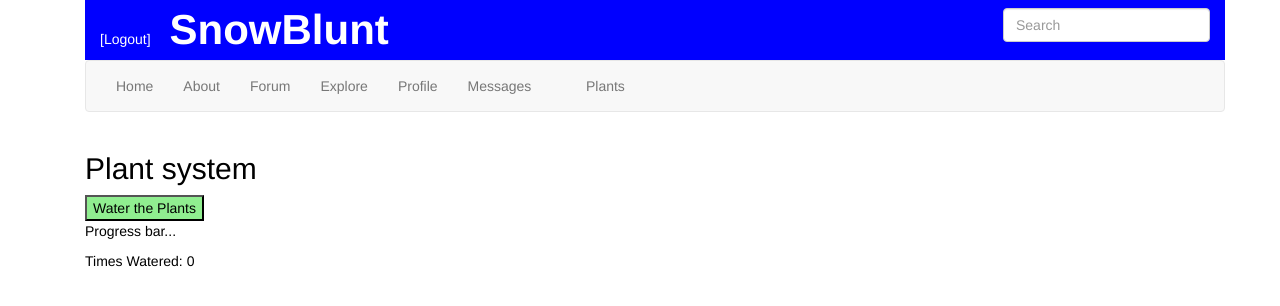
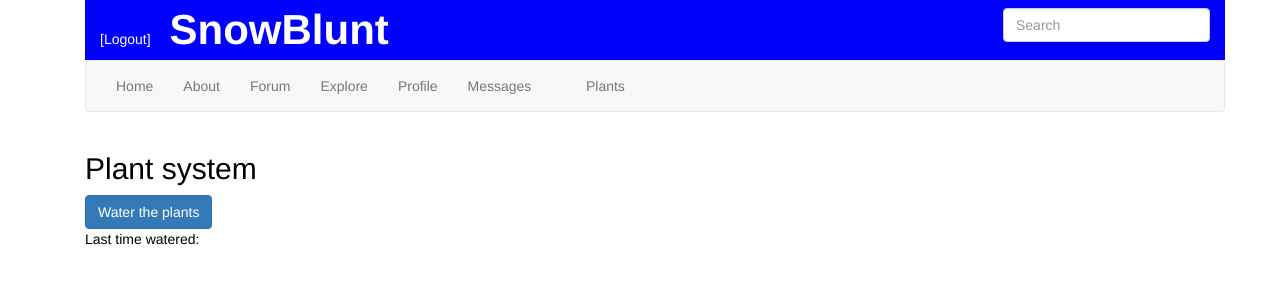
Before and after one commit to robertsvensk/webb_app_flask, a Flask app: page /plants in a window 1280 px wide. Shown: the top 306 px of the page. Run offline with Flask 2, Linux system fonts and the light colour scheme; the visitor is signed in with stand-in values (Sample User, id 1); data comes from the database, SQL or seed files in the repository; data that the repository does not hold is empty; parts of the project's set-up code (start-up, migrations or seed data) failed here and were passed over; some libraries are stand-ins or nearby versions.

Commit message:
playing with plants task

```diff
--- a/app/templates/plants.html
+++ b/app/templates/plants.html
@@ -1,35 +1,8 @@
-<!DOCTYPE html>
-<html lang="en" dir="ltr">
-    <head>
-        <meta charset="utf-8">
-        <title> Plants</title>
-        <style>
-            .logo{
-                background-color: blue;
-                color: white;
-            }
-            body {
-            }
-
-            .watering{
-            }
-
-            input{
-             background-color: lightgreen;
-            }
-        </style>
-    </head>
-    <body>
 {% extends "template.html" %}
 {% block app_content %}
 <div class="watering">
   <h2>Plant system</h2>
-            <form method="post">
-                <input type="submit" value="Water the Plants">
-                <p> Progress bar...</p>
-            </form>
-            <p>Times Watered: {{Button}}</p>
+  <a class='btn btn-primary' href='{{ url_for('main.water_plants') }}' role='button'>Water the plants</a>
+  <p>Last time watered: <!-- add time from db --> </p>
 </div>
 {% endblock%}
-    </body>
-</html>
```
Also changed, not shown: app/tasks.py (+3 -5 lines). Lines whose indentation alone changed are shown as unchanged.
